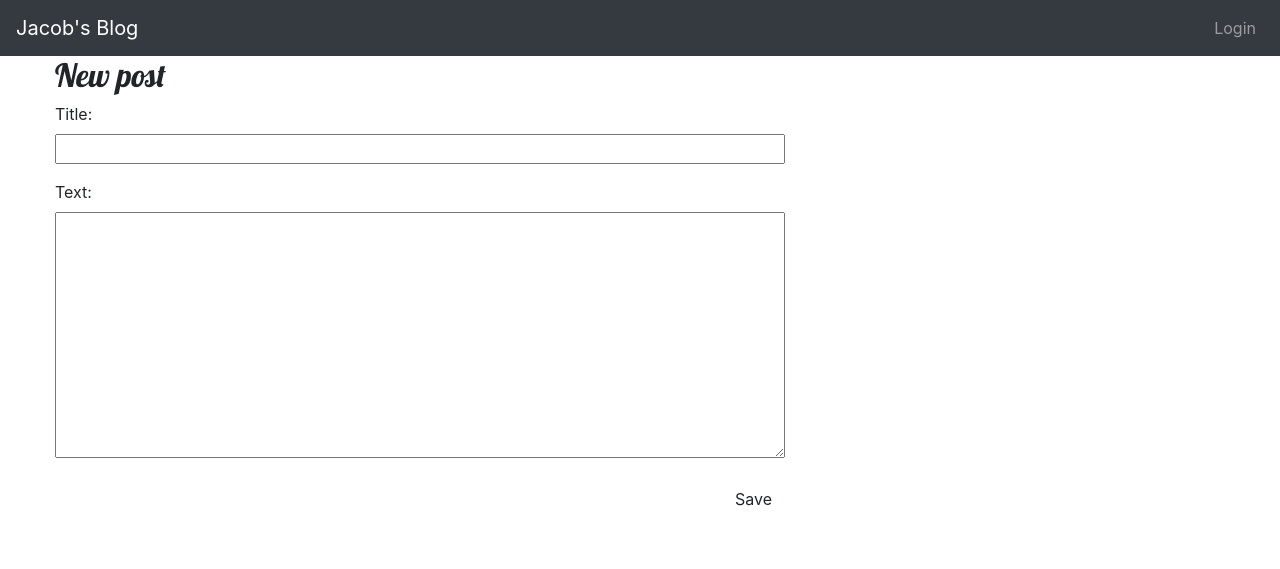
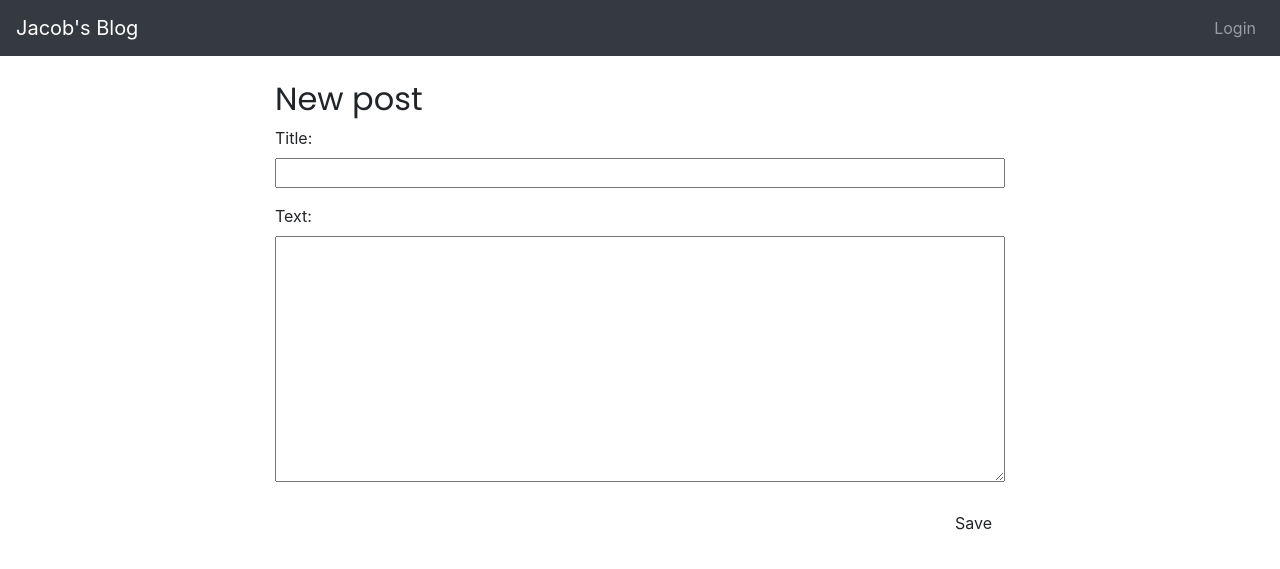
Before and after one commit to jac0bwilson/bridging-coursework, a Django app: template blog/templates/blog/post_edit.html in a window 1280 px wide. Shown: the top 569 px of the page. Run offline with Django 3.2, Linux system fonts and the light colour scheme; the template is opened without the code that fills it: values that come from a table or form of the project are taken from there, others are empty; parts of the project's set-up code (start-up, migrations or seed data) failed here and were passed over; some libraries are stand-ins or nearby versions.

Commit message:
Updated font and added cards for post list

```diff
--- a/blog/static/css/blog.css
+++ b/blog/static/css/blog.css
@@ -15,7 +15,7 @@
 }
 
 h1, h2, h3, h4 {
-    font-family: 'Lobster', cursive;
+    font-family: 'Poppins', sans-serif;
 }
 
 .date {
--- a/blog/templates/blog/base.html
+++ b/blog/templates/blog/base.html
@@ -4,7 +4,7 @@
     <head>
         <meta name="viewport" content="width=device-width, initial-scale=1, shrink-to-fit=no">
         <link rel="stylesheet" href="https://stackpath.bootstrapcdn.com/bootstrap/4.4.1/css/bootstrap.min.css" integrity="sha384-Vkoo8x4CGsO3+Hhxv8T/Q5PaXtkKtu6ug5TOeNV6gBiFeWPGFN9MuhOf23Q9Ifjh" crossorigin="anonymous">
-        <link href="//fonts.googleapis.com/css?family=Lobster&subset=latin,latin-ext" rel="stylesheet" type="text/css">
+        <link href="https://fonts.googleapis.com/css2?family=Poppins&display=swap" rel="stylesheet">
         <link rel="stylesheet" href="https://use.fontawesome.com/releases/v5.13.0/css/all.css">
         <link rel="stylesheet" href="{% static 'css/blog.css' %}">
         <title>Jacob Wilson's Blog</title>
@@ -48,12 +48,13 @@
                 </ul>
             </div>
         </nav>
+        <br>
 
-        <div class="content container">
-            <div class="row">
-                <div class="col-md-8">
-                {% block content %}
-                {% endblock %}
+        <div class="container">
+            <div class="row justify-content-center">
+                <div class="col-md-8 left">
+                    {% block content %}
+                    {% endblock %}
                 </div>
             </div>
         </div>
--- a/blog/views.py
+++ b/blog/views.py
@@ -6,7 +6,7 @@ from .models import Comment, Post
 
 # Create your views here.
 def post_list(request):
-    posts = Post.objects.filter(published_date__lte=timezone.now()).order_by('published_date')
+    posts = Post.objects.filter(published_date__lte=timezone.now()).order_by('-published_date')
     return render(request, 'blog/post_list.html', {'posts': posts})
 
 def post_detail(request, pk):
```
Also changed, not shown: blog/templates/blog/post_list.html (+11 -6 lines).
